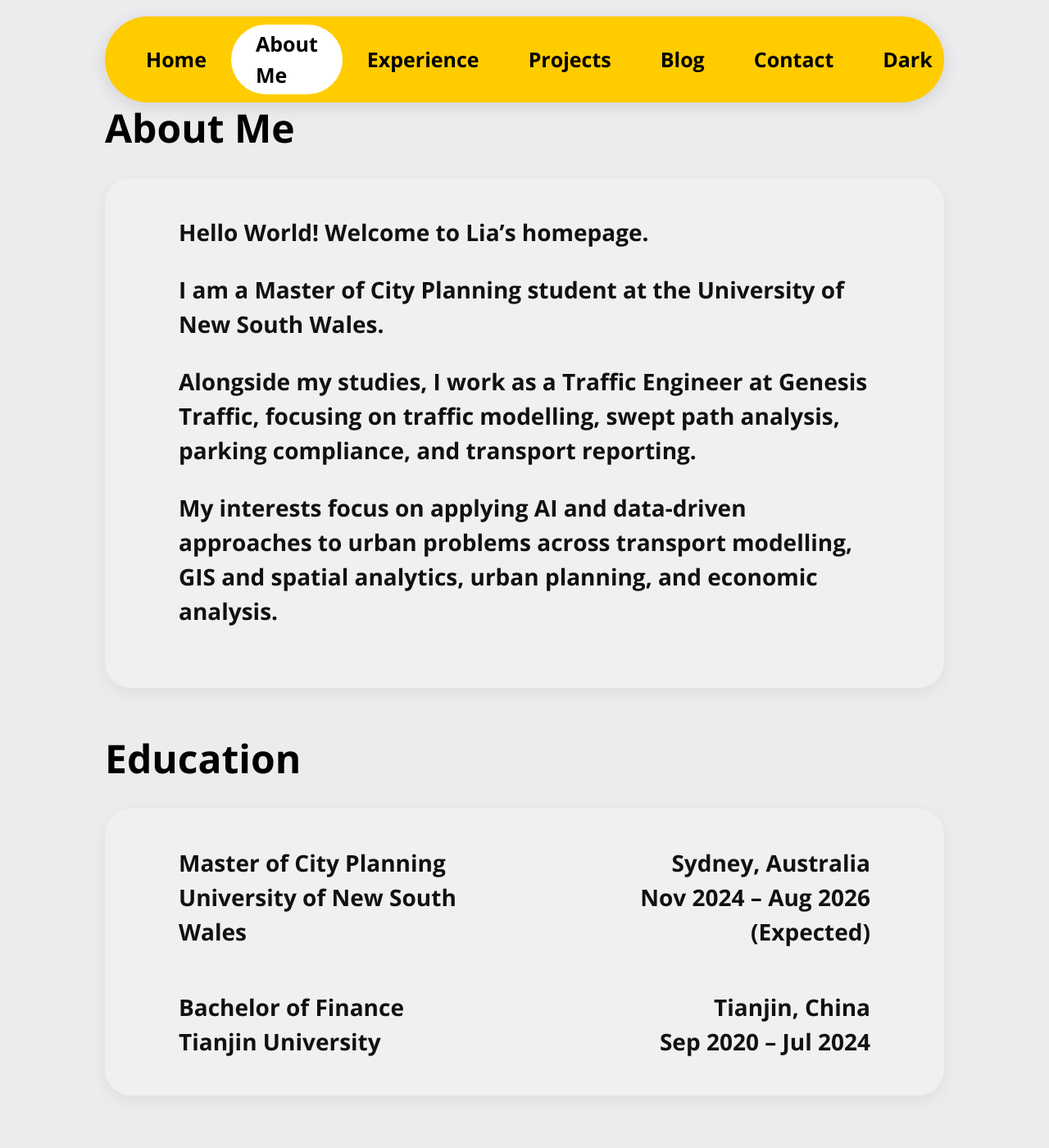
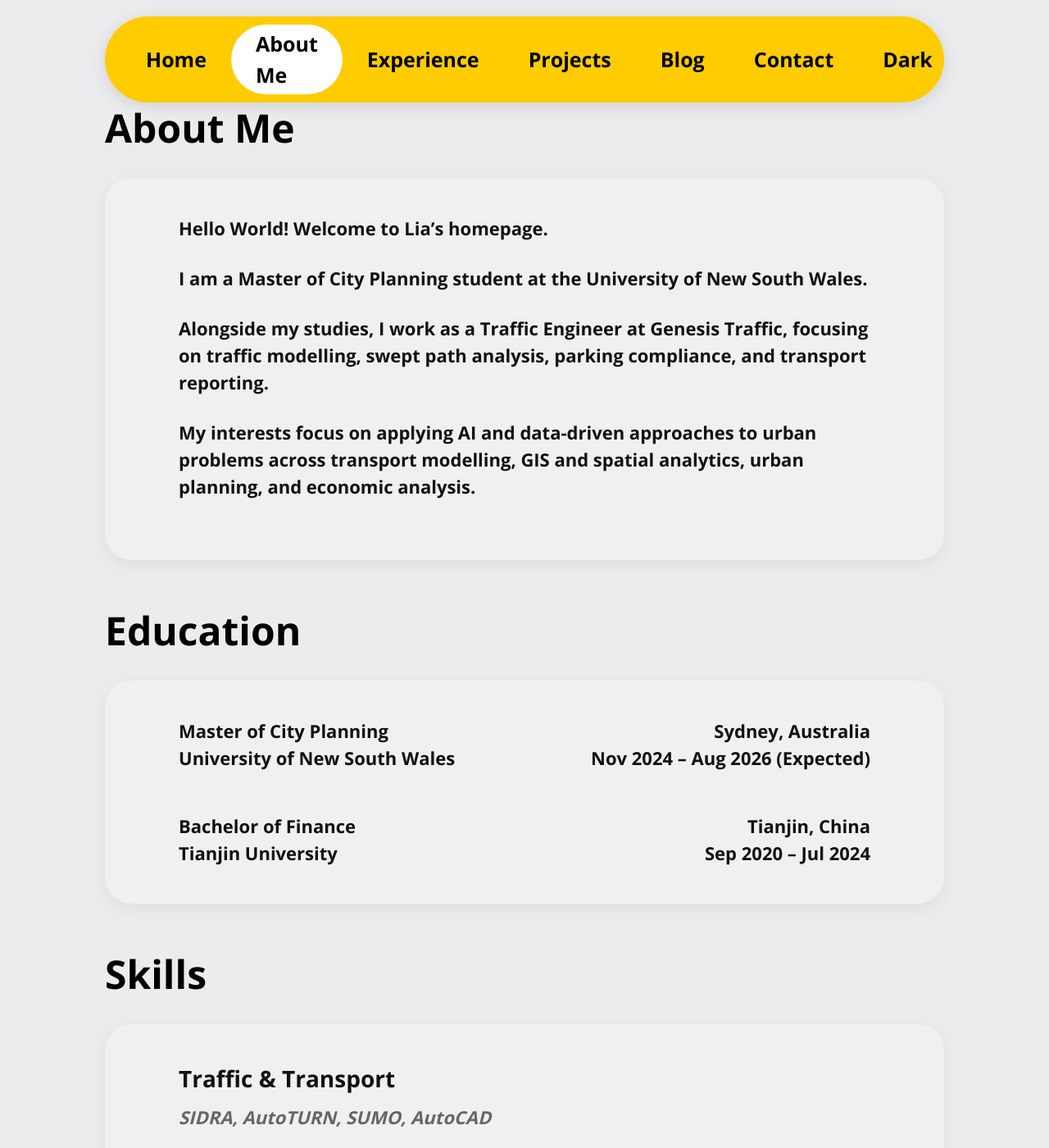
Before and after one commit to tszyeewun/tszyeewun.github.io, a Jekyll site: the page built from aboutme.html, in a window 1280 px wide and 1400 px high. Shown: the whole window at 82% size. Built offline with Jekyll 4.4.1, drawn with Linux system fonts in a browser that asks for light colours.

Commit message:
Update aboutme.html

```diff
--- a/aboutme.html
+++ b/aboutme.html
@@ -172,7 +172,7 @@ title: About Me
 
 .about-card p{
 
-  font-size:28px;
+  font-size:22px;
 
   font-weight:700;
 
@@ -207,7 +207,7 @@ title: About Me
 
 .education-left{
 
-  font-size:28px;
+  font-size:22px;
 
   font-weight:700;
 
@@ -218,7 +218,7 @@ title: About Me
 
 .education-right{
 
-  font-size:28px;
+  font-size:22px;
 
   font-weight:700;
 
@@ -248,7 +248,7 @@ title: About Me
 
 .skill-content{
 
-  font-size:28px;
+  font-size:22px;
 
   font-weight:700;
 
```
